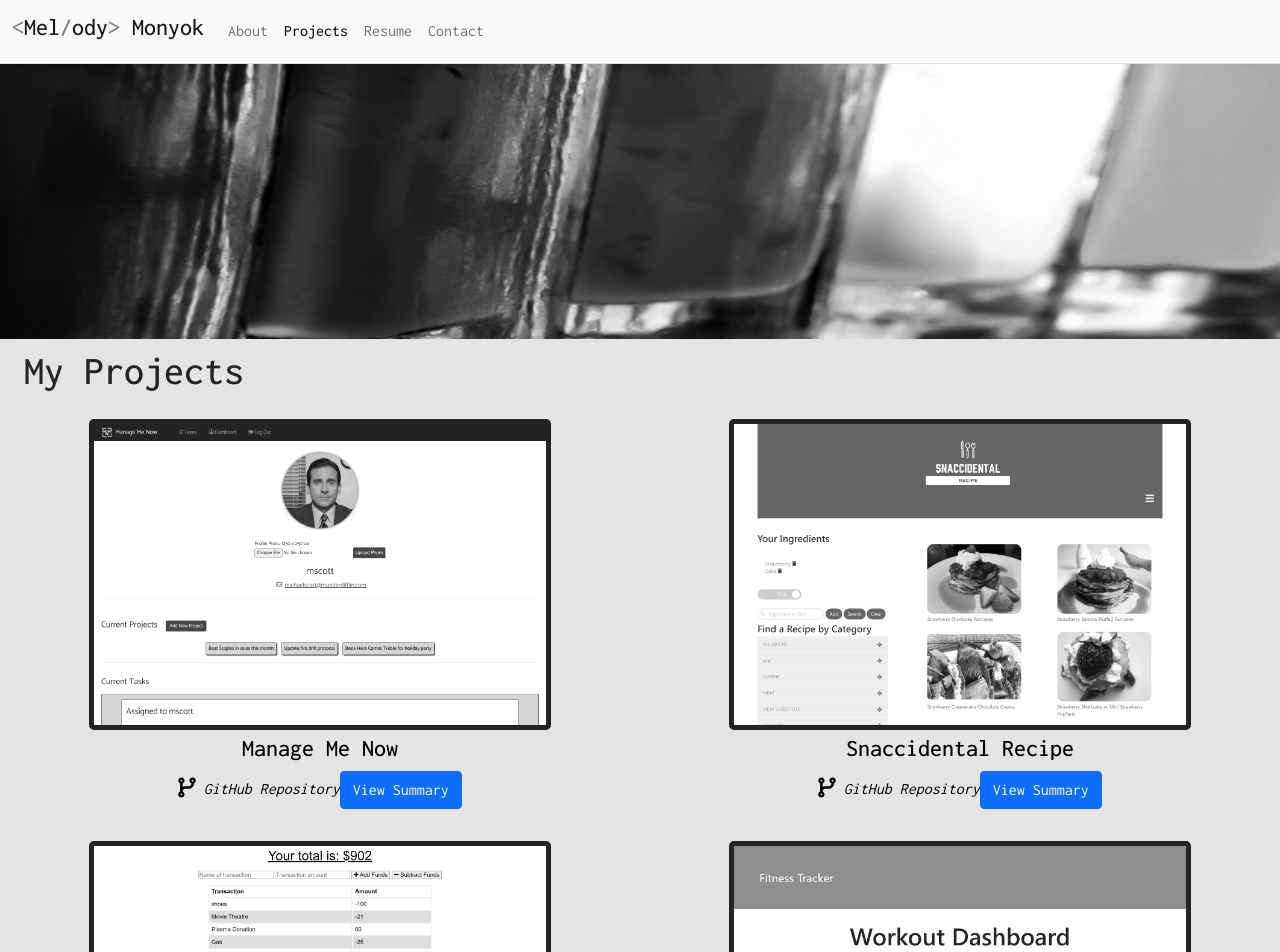
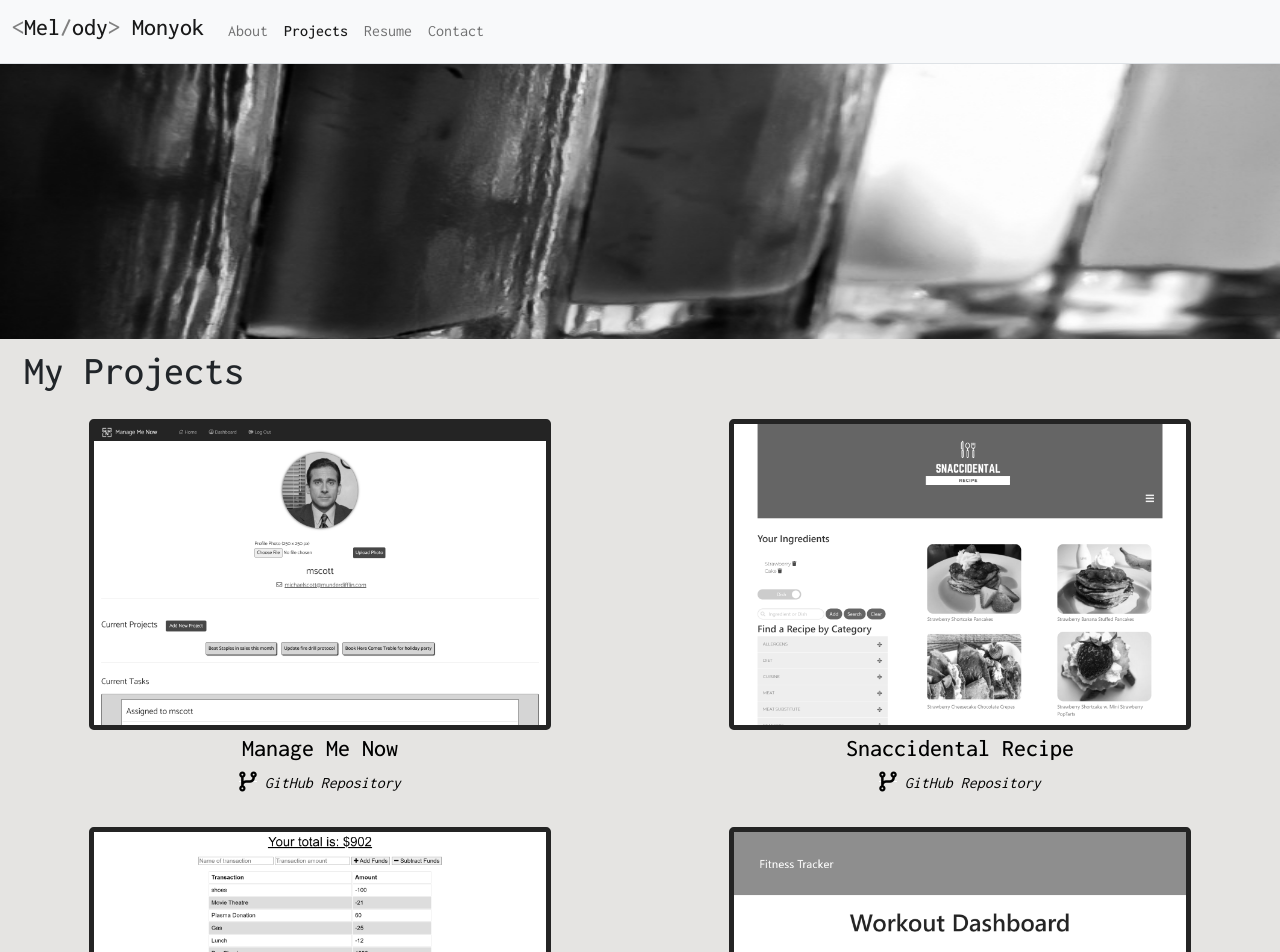
Before and after one commit to mmonyok/reactPortfolio, a React (Create React App) app in the folder client/: page /portfolio in a window 1280 px wide. Shown: the top 952 px of the page. Built offline with nearby package versions, Linux system fonts and the light colour scheme.

Commit message:
Removed the view summary button.

```diff
--- a/client/src/components/pages/components/Projects.js
+++ b/client/src/components/pages/components/Projects.js
@@ -15,7 +15,6 @@ export default function Projects({ projects }) {
                 <h4 className="mt-1">{project.name}</h4>
               </a>
               <a href={project.github} target="_blank" rel="noreferrer" className="fst-italic"><i className="fas fa-code-branch fa-lg"></i> GitHub Repository</a>
-            <Button>View Summary</Button>
             </div>
           </div>
         ))}
```
Lines whose indentation alone changed are shown as unchanged.
